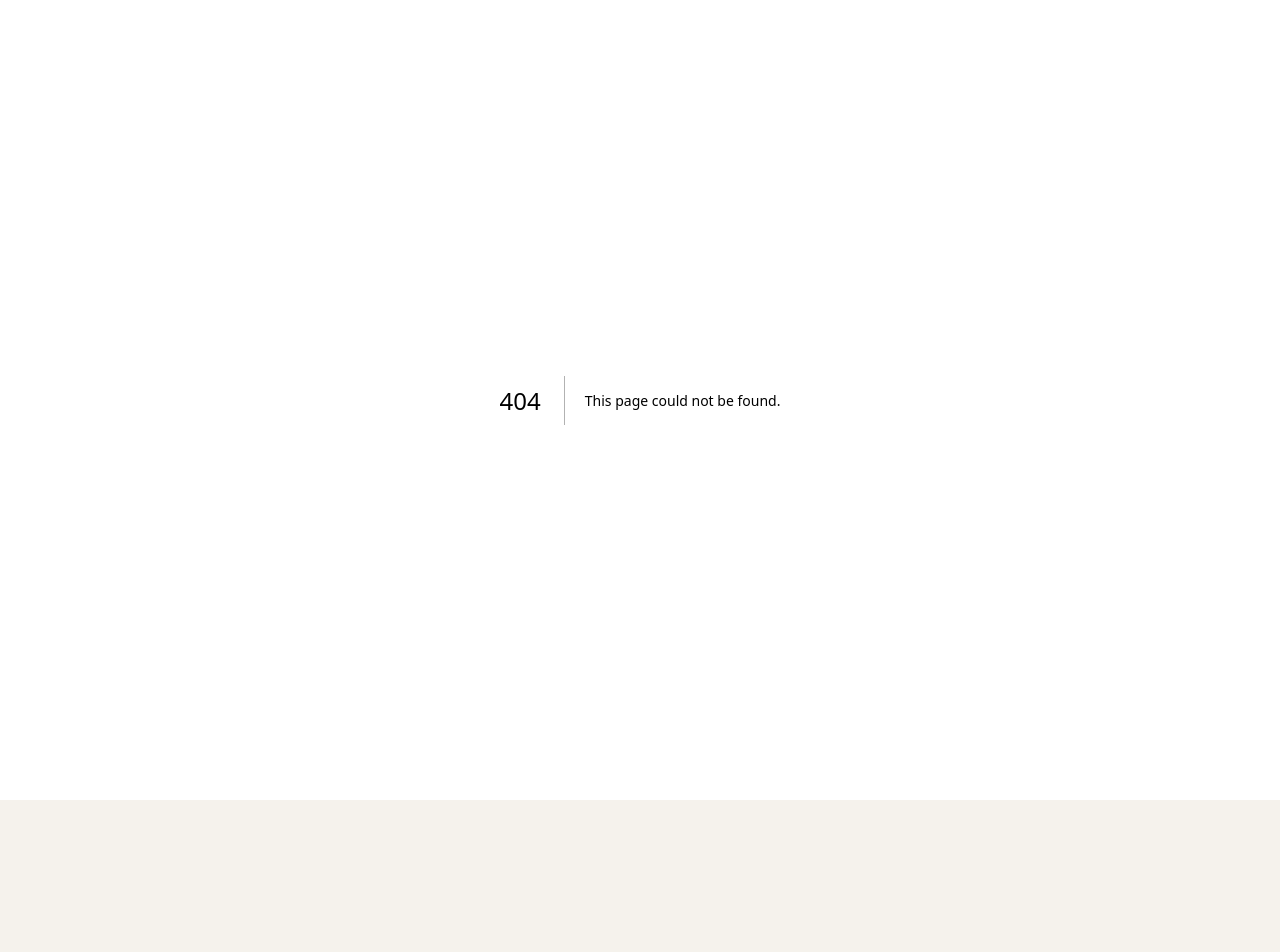
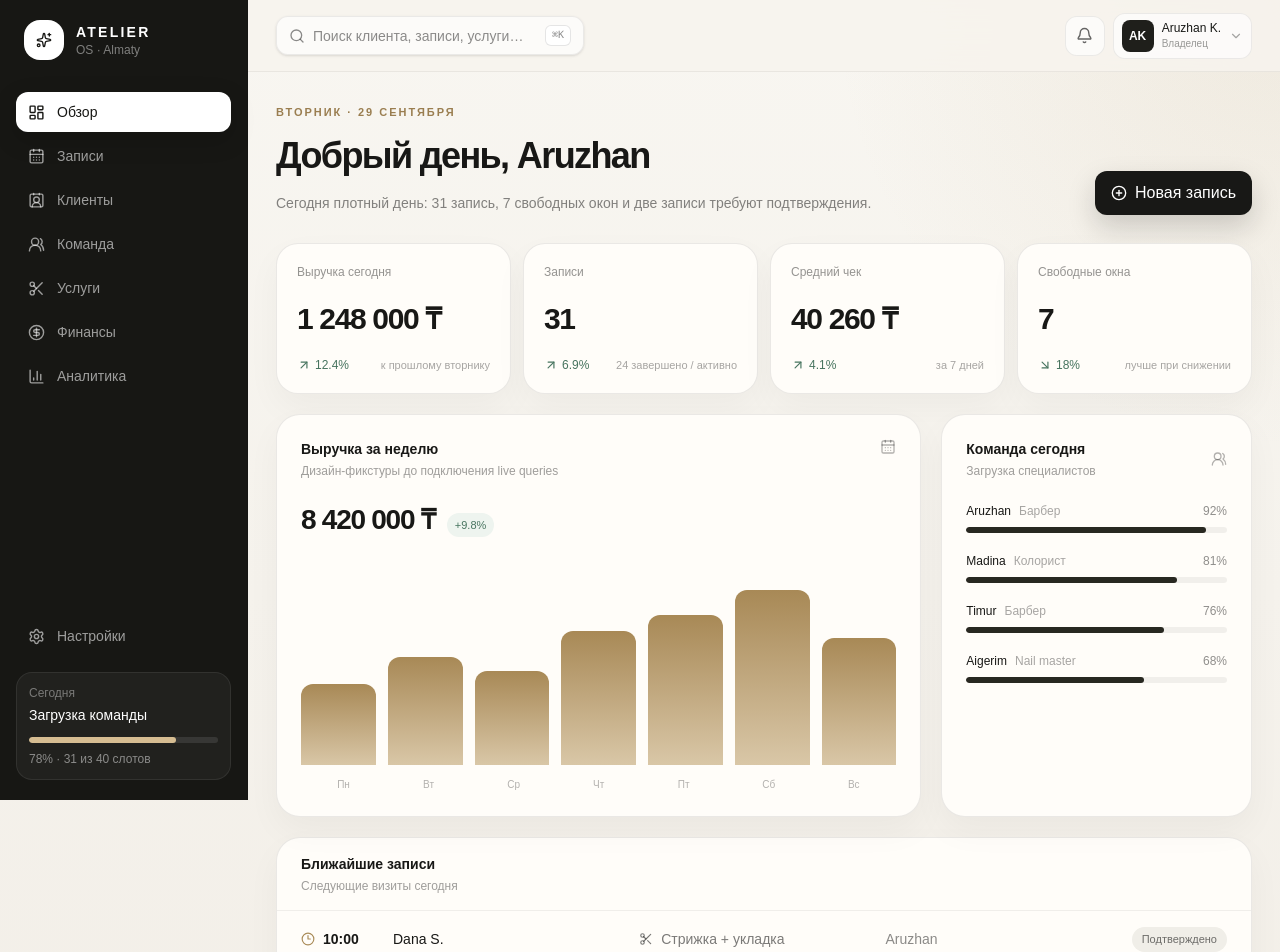
Before and after one commit to farizpro111-source/ai-app-starter, a Next.js app: page /dashboard in a window 1280 px wide. Before the commit this address had no page. Shown: the top 952 px of the page. Before the commit the page ends 800 px from the top, so only its background shows below. Built offline with nearby package versions, Linux system fonts and the light colour scheme.

Commit message:
feat: add src/app/(app)/dashboard/page.tsx

```diff
--- /dev/null
+++ b/src/app/(app)/dashboard/page.tsx
@@ -0,0 +1,107 @@
+import { CalendarDays, CirclePlus, Clock3, Scissors, UsersRound } from "lucide-react";
+import { PageHeading } from "@/components/page-heading";
+import { StatCard } from "@/components/stat-card";
+
+const appointments = [
+  { time: "10:00", client: "Dana S.", service: "Стрижка + укладка", specialist: "Aruzhan", status: "Подтверждено" },
+  { time: "11:30", client: "Alina K.", service: "Окрашивание", specialist: "Madina", status: "В салоне" },
+  { time: "13:00", client: "Nursultan A.", service: "Haircut + beard", specialist: "Timur", status: "Подтверждено" },
+  { time: "15:30", client: "Kamila R.", service: "Маникюр", specialist: "Aigerim", status: "Ожидает" },
+];
+
+export default function DashboardPage() {
+  return (
+    <>
+      <PageHeading
+        eyebrow="Вторник · 29 сентября"
+        title="Добрый день, Aruzhan"
+        description="Сегодня плотный день: 31 запись, 7 свободных окон и две записи требуют подтверждения."
+        action={
+          <button className="inline-flex h-11 items-center justify-center gap-2 rounded-xl bg-[#181816] px-4 text-sm font-medium text-white shadow-[0_12px_28px_rgba(24,24,22,.18)]">
+            <CirclePlus className="size-4" />
+            Новая запись
+          </button>
+        }
+      />
+
+      <section className="grid gap-3 sm:grid-cols-2 xl:grid-cols-4">
+        <StatCard label="Выручка сегодня" value="1 248 000 ₸" delta={12.4} note="к прошлому вторнику" />
+        <StatCard label="Записи" value="31" delta={6.9} note="24 завершено / активно" />
+        <StatCard label="Средний чек" value="40 260 ₸" delta={4.1} note="за 7 дней" />
+        <StatCard label="Свободные окна" value="7" delta={-18} note="лучше при снижении" inverse />
+      </section>
+
+      <section className="mt-5 grid gap-5 xl:grid-cols-[1.35fr_.65fr]">
+        <div className="panel rounded-[24px] p-5 md:p-6">
+          <div className="flex items-start justify-between">
+            <div>
+              <div className="text-sm font-semibold">Выручка за неделю</div>
+              <div className="mt-1 text-xs text-black/38">Дизайн-фикстуры до подключения live queries</div>
+            </div>
+            <CalendarDays className="size-4 text-black/30" />
+          </div>
+          <div className="mt-5 flex items-end gap-3">
+            <div className="metric text-[28px] font-semibold">8 420 000 ₸</div>
+            <div className="mb-1 rounded-full bg-[#eef4ef] px-2 py-1 text-[11px] font-medium text-[#47745f]">+9.8%</div>
+          </div>
+          <div className="mt-8 flex h-48 items-end gap-3">
+            {[42,56,49,70,78,91,66].map((v,i)=>(
+              <div key={i} className="flex h-full flex-1 items-end">
+                <div className="w-full rounded-t-xl bg-gradient-to-t from-[#d9c7a7] to-[#a88956]" style={{height:`${v}%`}} />
+              </div>
+            ))}
+          </div>
+          <div className="mt-3 grid grid-cols-7 text-center text-[10px] text-black/30">
+            {["Пн","Вт","Ср","Чт","Пт","Сб","Вс"].map(d=><span key={d}>{d}</span>)}
+          </div>
+        </div>
+
+        <div className="panel rounded-[24px] p-5 md:p-6">
+          <div className="flex items-center justify-between">
+            <div>
+              <div className="text-sm font-semibold">Команда сегодня</div>
+              <div className="mt-1 text-xs text-black/38">Загрузка специалистов</div>
+            </div>
+            <UsersRound className="size-4 text-black/30" />
+          </div>
+          <div className="mt-6 space-y-5">
+            {[
+              ["Aruzhan","Барбер",92],
+              ["Madina","Колорист",81],
+              ["Timur","Барбер",76],
+              ["Aigerim","Nail master",68],
+            ].map(([name,role,load])=>(
+              <div key={String(name)}>
+                <div className="mb-2 flex items-center justify-between text-xs">
+                  <div><span className="font-medium">{name}</span><span className="ml-2 text-black/35">{role}</span></div>
+                  <span className="text-black/44">{load}%</span>
+                </div>
+                <div className="h-1.5 overflow-hidden rounded-full bg-black/[.055]">
+                  <div className="h-full rounded-full bg-[#282821]" style={{width:`${load}%`}} />
+                </div>
+              </div>
+            ))}
+          </div>
+        </div>
+      </section>
+
+      <section className="panel mt-5 overflow-hidden rounded-[24px]">
+        <div className="border-b border-black/[.06] px-5 py-4 md:px-6">
+          <div className="text-sm font-semibold">Ближайшие записи</div>
+          <div className="mt-1 text-xs text-black/38">Следующие визиты сегодня</div>
+        </div>
+        <div className="divide-y divide-black/[.055]">
+          {appointments.map(a=>(
+            <div key={a.time} className="grid gap-3 px-5 py-4 md:grid-cols-[80px_1fr_1fr_1fr_auto] md:items-center md:px-6">
+              <div className="flex items-center gap-2 text-sm font-semibold"><Clock3 className="size-3.5 text-[#aa8c59]"/>{a.time}</div>
+              <div className="text-sm font-medium">{a.client}</div>
+              <div className="hidden items-center gap-2 text-sm text-black/52 md:flex"><Scissors className="size-3.5"/>{a.service}</div>
+              <div className="hidden text-sm text-black/46 md:block">{a.specialist}</div>
+              <div className="w-fit rounded-full bg-[#f0eee8] px-2.5 py-1 text-[11px] text-black/55">{a.status}</div>
+            </div>
+          ))}
+        </div>
+      </section>
+    </>
+  );
+}
```
